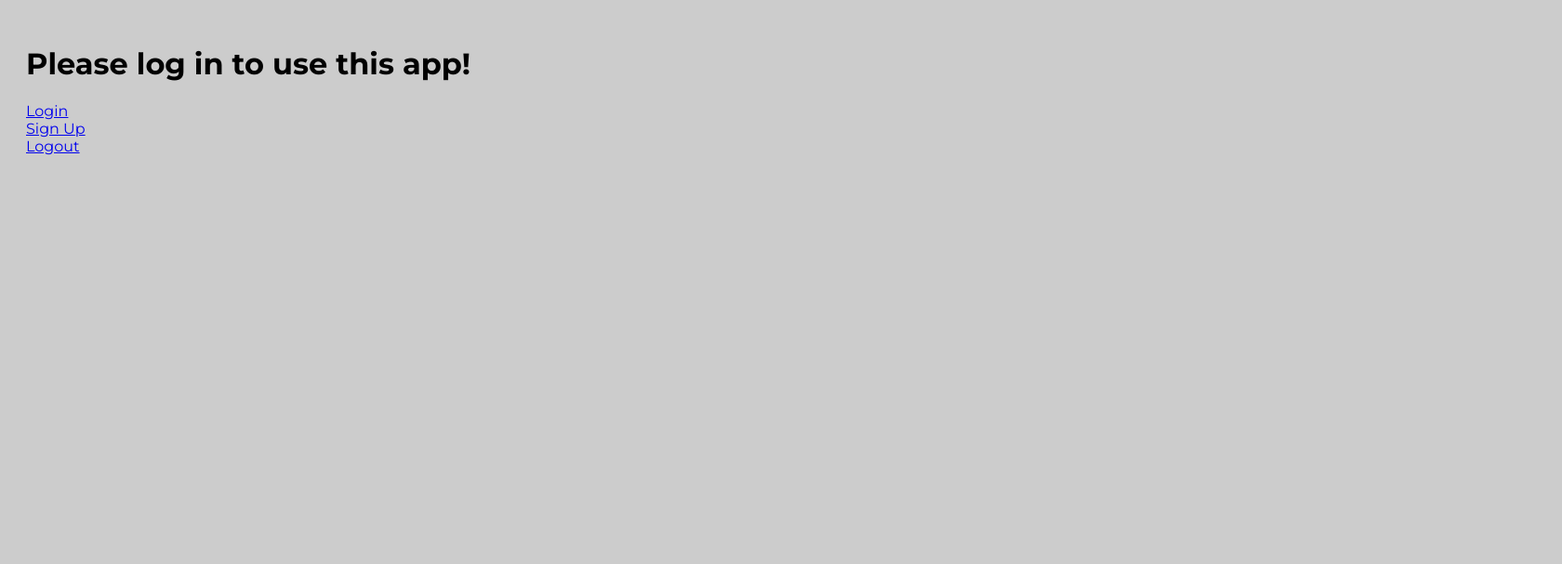
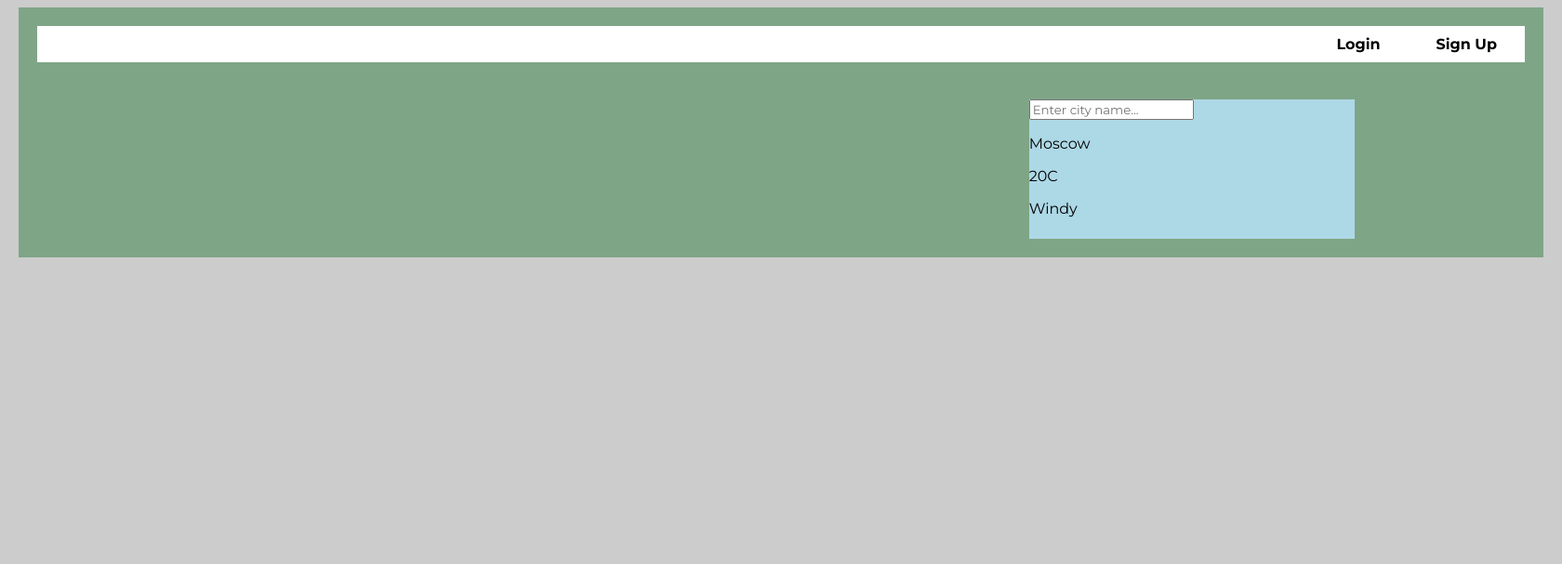
Before and after one commit to Shell2016/django_todo, a Django app: page / in a window 1680 px wide. Shown: the top 607 px of the page at 93% size. Run offline with Django 3.2, Linux system fonts and the light colour scheme.

Commit message:
Template for weather app

```diff
--- a/todo/static/todo/style.css
+++ b/todo/static/todo/style.css
@@ -4,7 +4,6 @@
 
 body {
     font-family: 'Montserrat', sans-serif;
-    padding: 20px;
     min-width: 540px;
     background-color: #ccc;
 }
@@ -21,15 +20,38 @@ input, button {
 
 
 .container {
+    /* display: flex;        */
+    background-color: rgb(127, 165, 135);
+    width: 1640px;
+    padding: 20px;
+    margin: 0 auto;
+}
+
+.login-section {
     display: flex;
-    min-height: 70vh;
+    background-color: #fff;
+    font-weight: bold;
+}
+
+.login-menu {
+    width: 300px;
+    margin-left: auto;
+    display: flex;
+    justify-content: flex-end;
+}
+
+.login-menu a {
+    display: block;
+    padding: 10px 30px;
+    text-decoration: none;
+    color: inherit;
 }
 
 .todo {
     width: 500px;
     background-color: rgb(156, 194, 125);
-    margin: auto;
-    margin-top: 150px;
+    grid-column: 2/3;
+    grid-row: 1/2;
     border-radius: 3px;
     padding: 20px;
 }
@@ -147,3 +169,15 @@ input, button {
     text-decoration: line-through;
     cursor: auto;
 }
+
+.main-section-wrapper {
+    display: grid;
+    grid-template-columns: repeat(3, 1fr);
+}
+
+.weather-app {
+    background-color: lightblue;
+    width: 350px;
+    min-height: 150px;
+    grid-column: 3/4;
+}
--- a/todo/templates/todo/index.html
+++ b/todo/templates/todo/index.html
@@ -9,26 +9,47 @@
     <title>TODOv.01</title>
 </head>
 <body>
+    <header>
         <div class="container">
+
             {% if not user.is_authenticated %}
+
                 <div class="login-section">
-                <h1 class="login-required">Please log in to use this app! </h1>
                     <ul class="login-menu">
                         <li><a href="{% url 'login' %}">Login</a></li>
                         <li><a href="{% url 'register' %}">Sign Up</a></li>
-                    <li><a href="{% url 'logout' %}">Logout</a></li>
                     </ul>
+
                 </div>
 
             {% else %}
 
                 <div class="login-section">
                     <ul class="login-menu">
-                    <li><a href="{% url 'login' %}">Login to another account</a></li>
                         <li><a href="{% url 'logout' %}">Logout</a></li>
                     </ul>
                 </div>
 
+            {% endif %}
+
+        </div>
+    </header>
+
+    <main>
+
+        <div class="container">
+
+            <div class="main-section-wrapper">
+
+                <div class="weather-app">
+                    <input type="text" placeholder="Enter city name...">
+                    <span class="city-icon"></span>
+                    <p class="city">Moscow</p>
+                    <p class="temp">20C</p>
+                    <p class="description">Windy</p>
+                </div>
+
+                {% if user.is_authenticated %}
 
                     <div class="todo">
                         <p>What do you want to do today, {{ user.username }}?</p>
@@ -51,7 +72,11 @@
                     </div>
 
                 {% endif %}
+
              </div>
 
+        </div>
+
+    </main>
 </body>
 </html>
```
Lines whose indentation alone changed are shown as unchanged.
